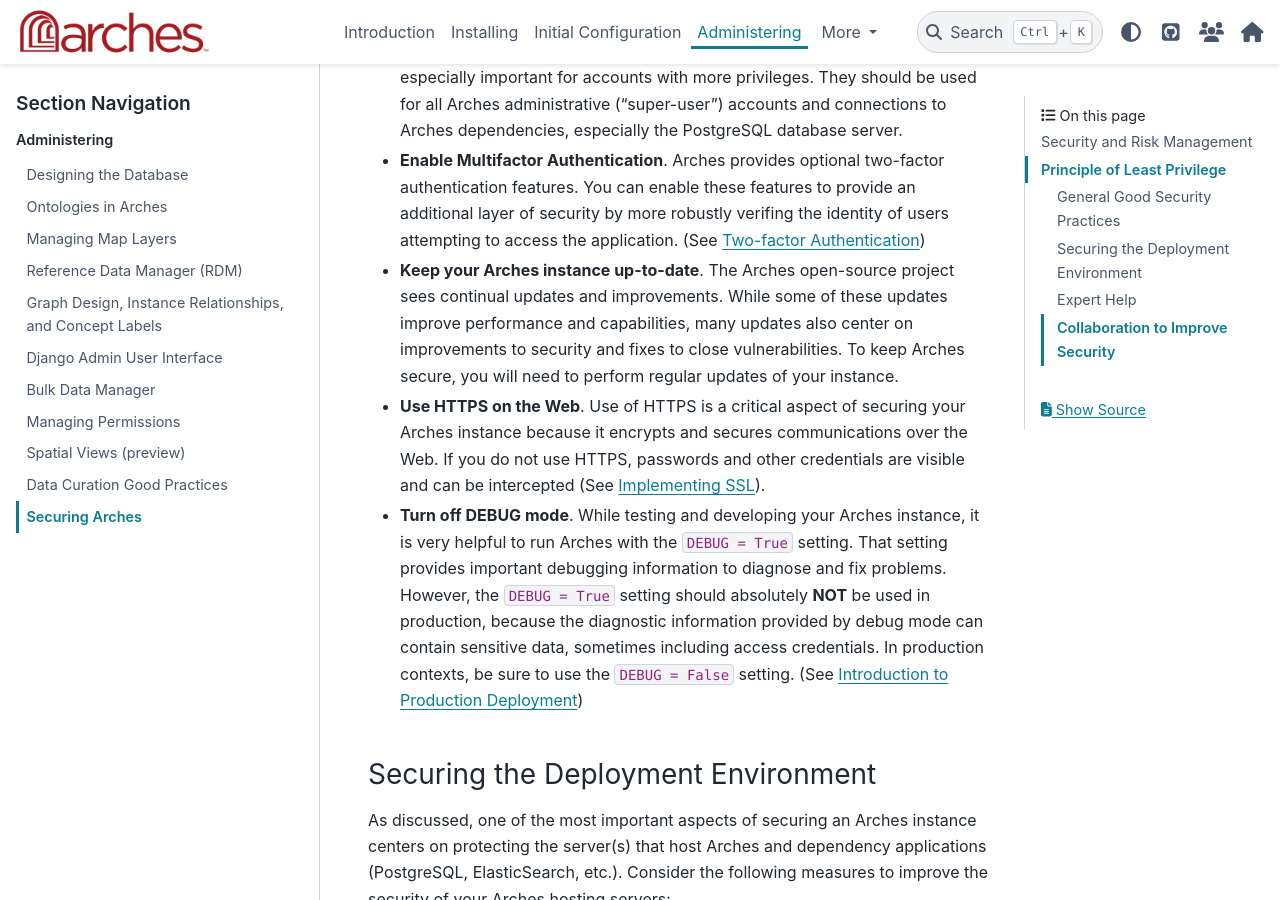
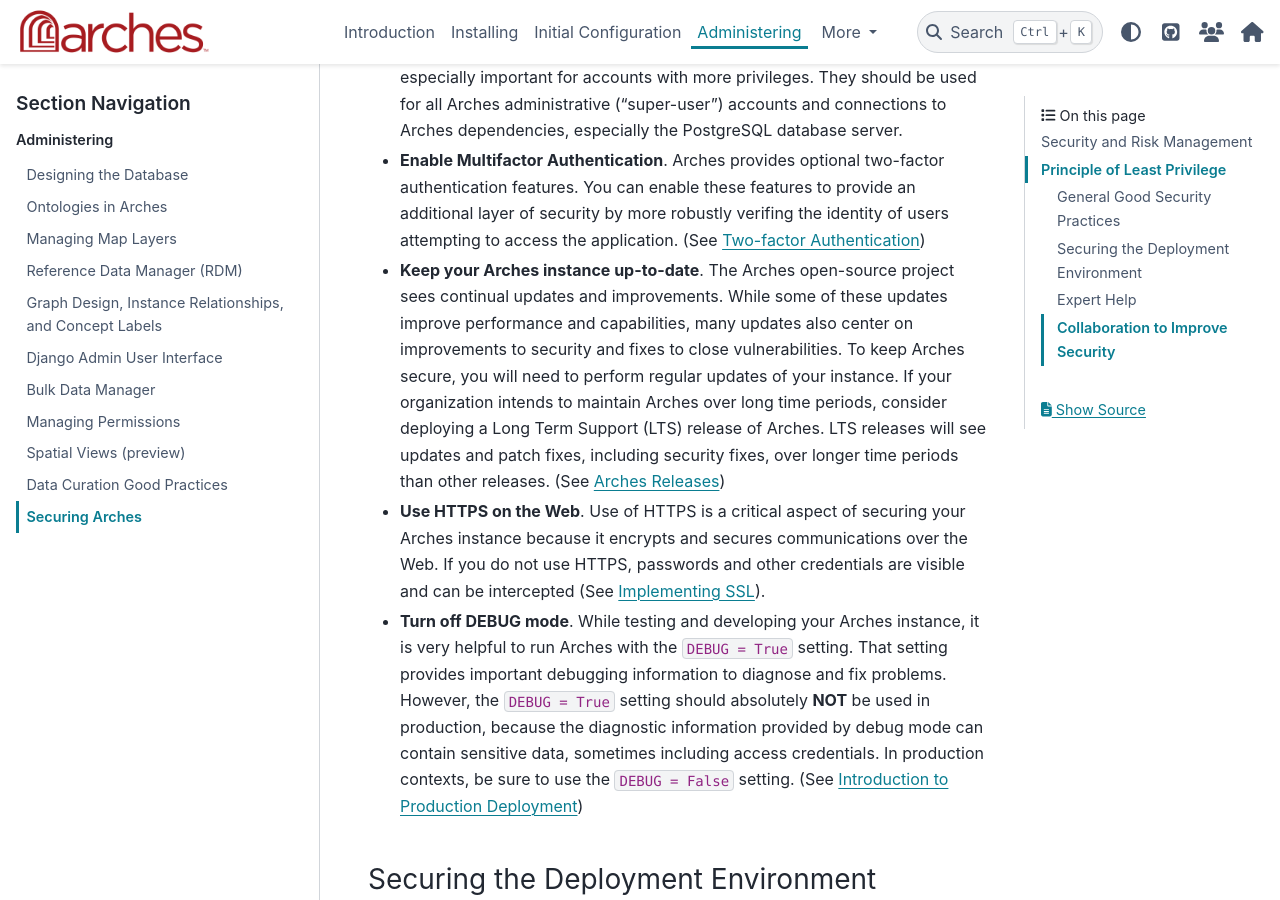
Before and after one commit to archesproject/arches-docs, a Sphinx documentation site: the page built from docs/administering/security.rst, in a window 1280 px wide and 900 px high, scrolled down 2092 px. Built offline with Sphinx 7.4.7 and the PyData theme 0.15.4, drawn with Linux system fonts in a browser that asks for light colours.

Commit message:
Added note about LTS support

```diff
--- a/docs/administering/security.rst
+++ b/docs/administering/security.rst
@@ -33,7 +33,7 @@
 
 * **Enable Multifactor Authentication**. Arches provides optional two-factor authentication features. You can enable these features to provide an additional layer of security by more robustly verifing the identity of users attempting to access the application. (See :ref:`Two-factor Authentication`)
 
-* **Keep your Arches instance up-to-date**. The Arches open-source project sees continual updates and improvements. While some of these updates improve performance and capabilities, many updates also center on improvements to security and fixes to close vulnerabilities. To keep Arches secure, you will need to perform regular updates of your instance.
+* **Keep your Arches instance up-to-date**. The Arches open-source project sees continual updates and improvements. While some of these updates improve performance and capabilities, many updates also center on improvements to security and fixes to close vulnerabilities. To keep Arches secure, you will need to perform regular updates of your instance. If your organization intends to maintain Arches over long time periods, consider deploying a Long Term Support (LTS) release of Arches. LTS releases will see updates and patch fixes, including security fixes, over longer time periods than other releases. (See :ref:`Arches Releases`)
 
 * **Use HTTPS on the Web**. Use of HTTPS is a critical aspect of securing your Arches instance because it encrypts and secures communications over the Web. If you do not use HTTPS, passwords and other credentials are visible and can be intercepted (See :ref:`Implementing SSL`).
 
```
